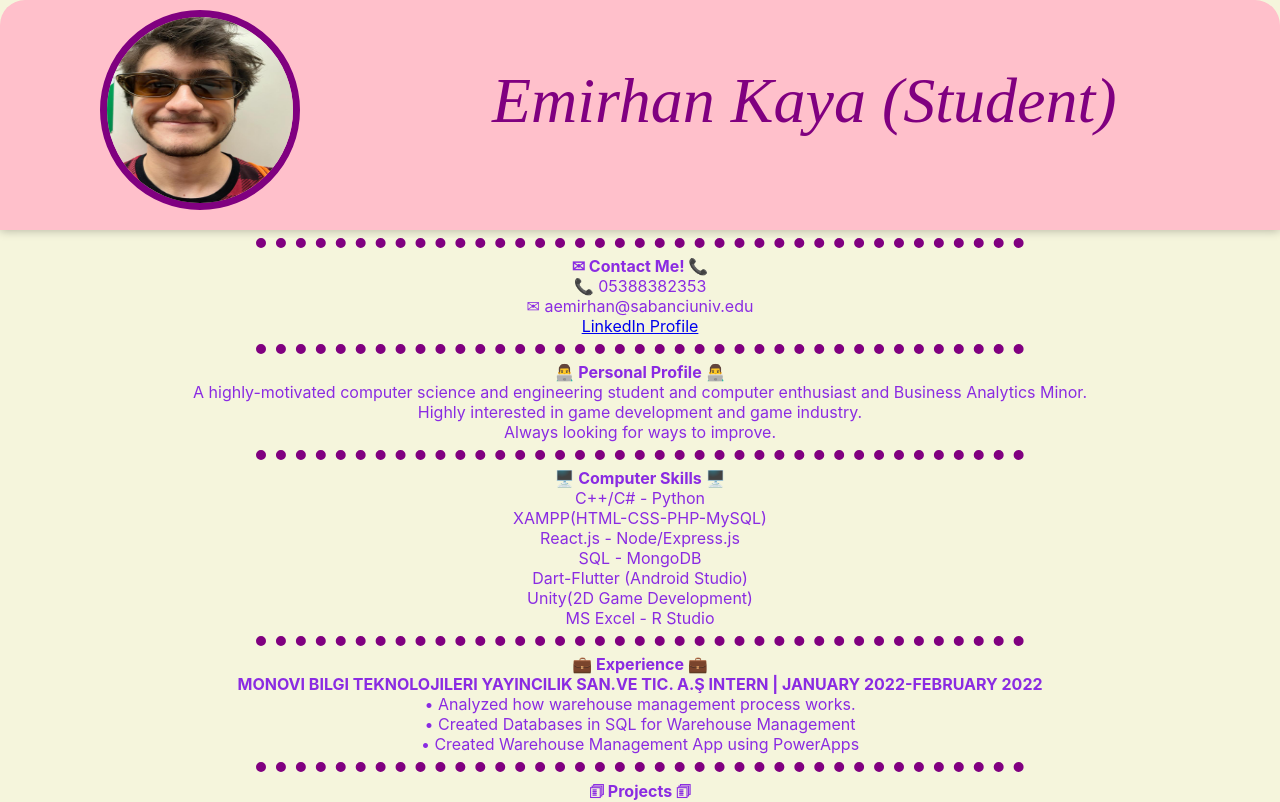
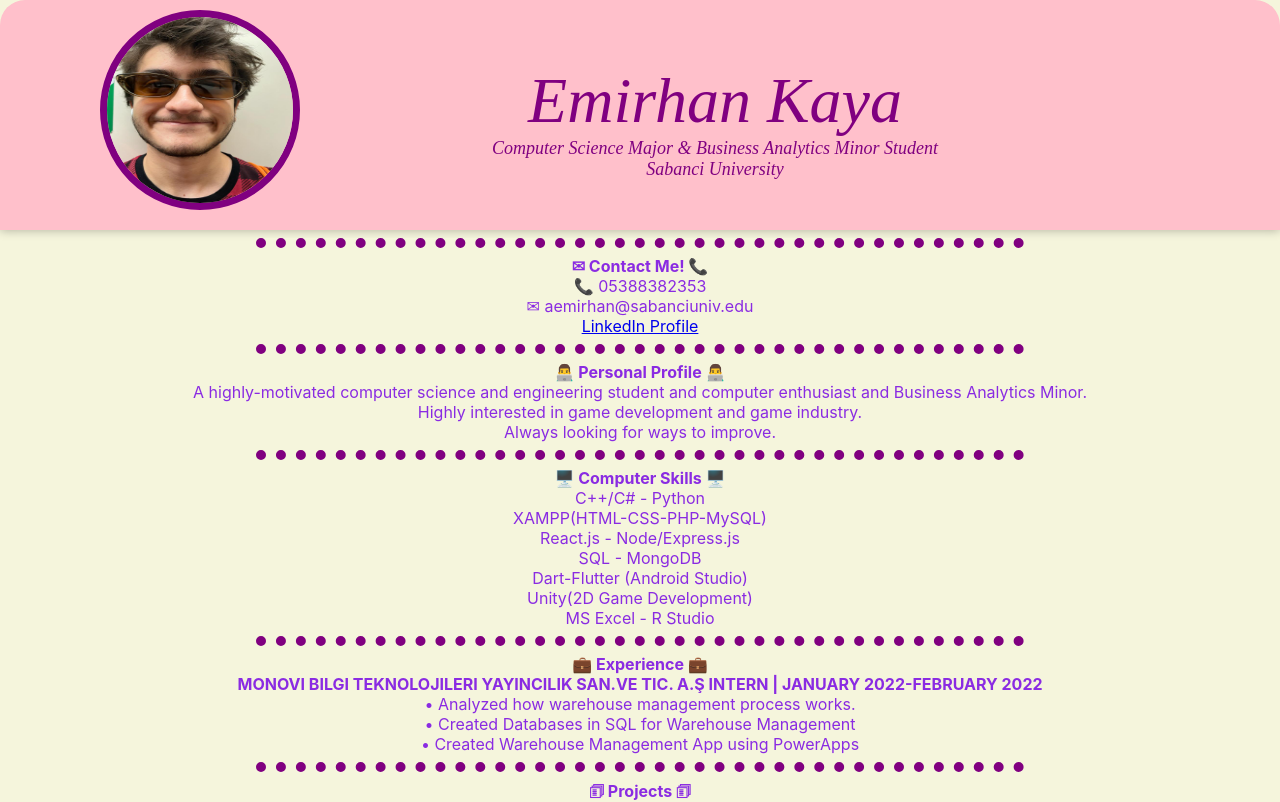
Before and after one commit to EmirhanKaya7/EmirhanKayaCV-React.js, a React (Create React App) app: page / in a window 1280 px wide. Shown: the top 802 px of the page. Built offline with nearby package versions, Linux system fonts and the light colour scheme.

Commit message:
small changes

```diff
--- a/src/Components/Header.js
+++ b/src/Components/Header.js
@@ -5,7 +5,11 @@ return(
 <header>
 <div className="top"><img className="circle-img" src={emirhan} style={{width:200, height:200} }></img>
 <div className="name">
-<h1>Emirhan Kaya (Student)</h1>
+<h1>Emirhan Kaya
+<p  className="inf" >Computer Science Major & Business Analytics Minor Student <br></br> Sabanci University</p>
+</h1>
+
+
 </div>
 </div>
 </header>
--- a/src/index.css
+++ b/src/index.css
@@ -123,3 +123,7 @@ footer p {
   font-weight: bold;
 
 }
+
+.inf{
+  font-size: large;
+}
```
